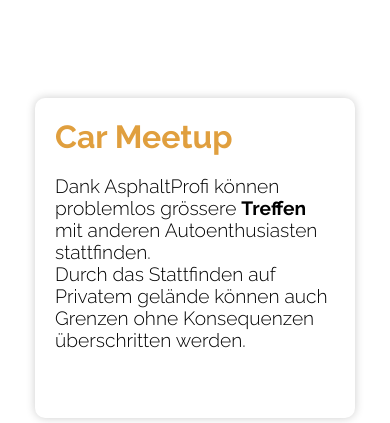
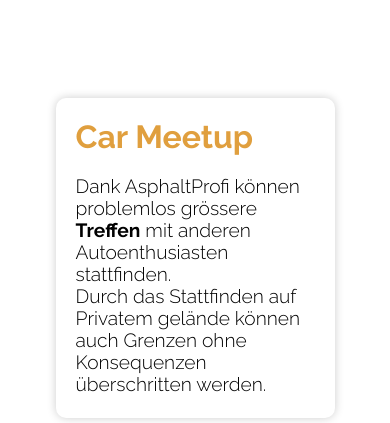
Before and after one commit to TrachselRobin/Asphaltprofi, a plain HTML site: page Frontend/index.html in a window 390 px wide. Shown: the part 677-1100 px from the top of the page. Drawn offline with Linux system fonts and the light colour scheme; a web font is replaced by a local one.

Commit message:
UPDATED: Phone view

```diff
--- a/Frontend/style/index.css
+++ b/Frontend/style/index.css
@@ -467,6 +467,7 @@
 
     #description ul li {
         margin: 20px 0;
+        width: 50%;
     }
 
     #description ul li:nth-child(2) {
@@ -526,6 +527,12 @@
     }
 }
 
+@media (max-width: 800px) {
+    #description ul li {
+        width: 90%;
+    }
+}
+
 @media (max-width: 550px) {
     #title {
         width: 90%;
```
